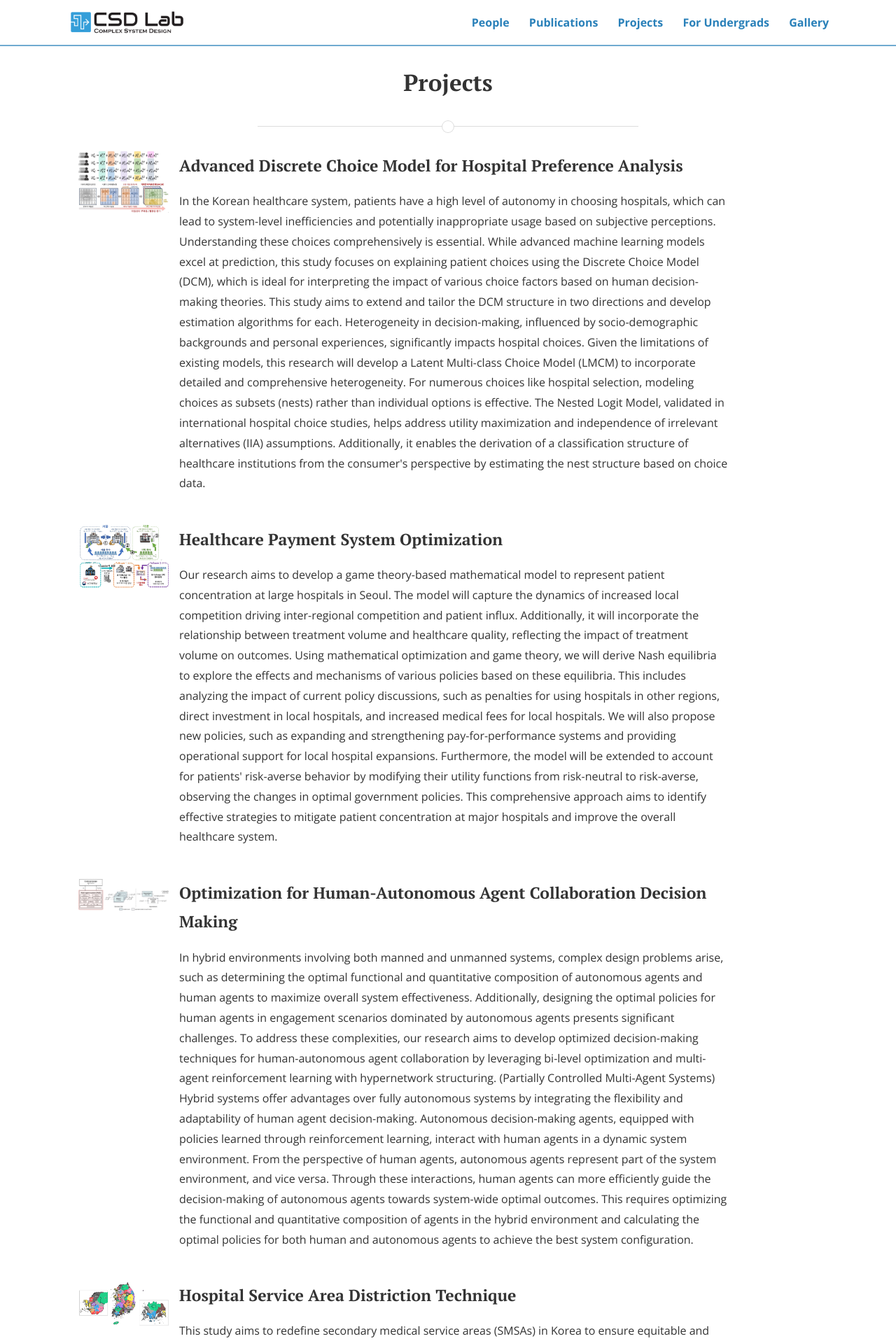
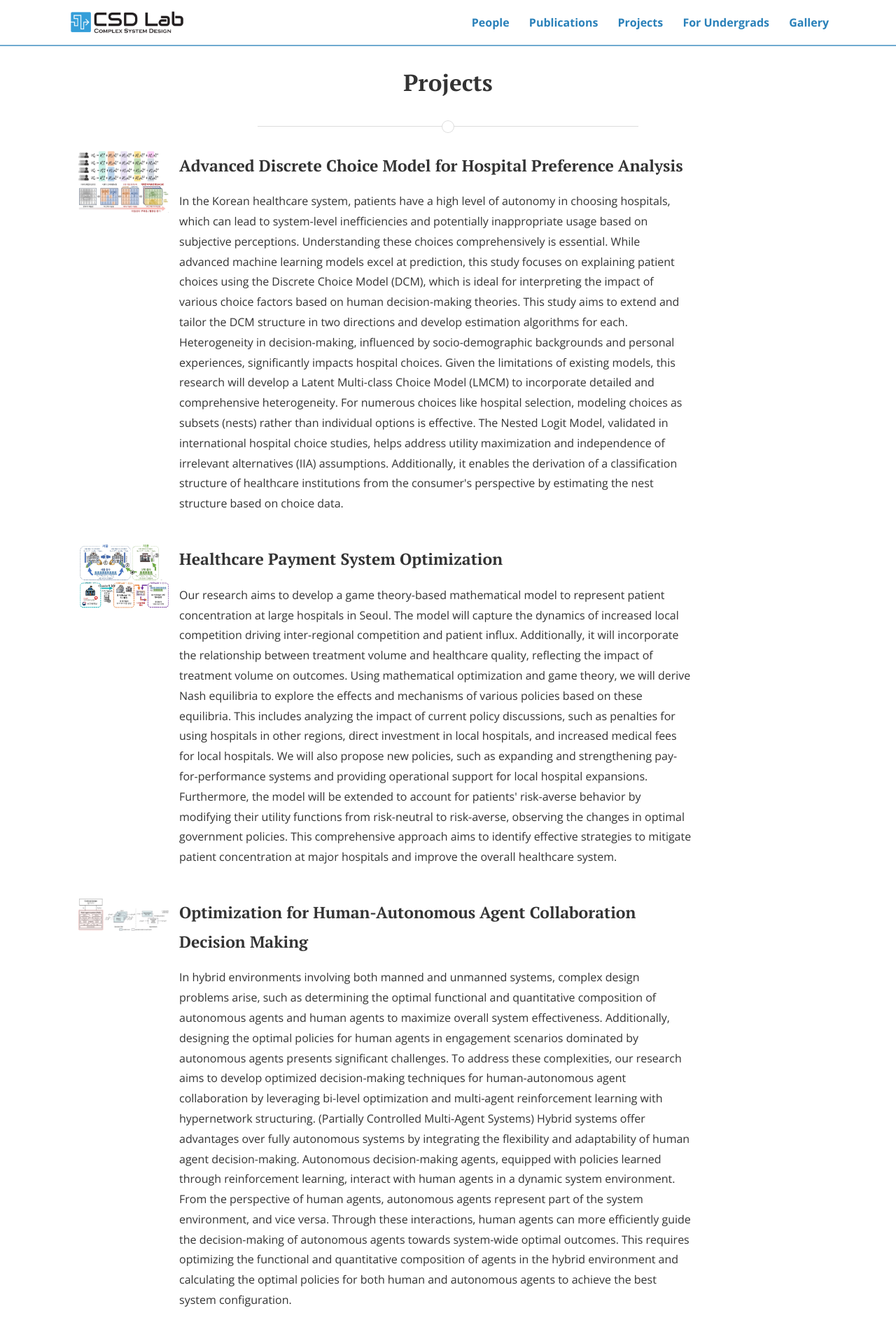
Before and after one commit to CSDlab-KAIST/csdlab-kaist.github.io, a Jekyll site: the page built from projects.html, in a window 1280 px wide. Shown: the top 1916 px of the page at 70% size. Built offline with Jekyll 4.4.1, drawn with Linux system fonts in a browser that asks for light colours; nearby versions of some CDN libraries.

Commit message:
Update main.scss

```diff
--- a/css/main.scss
+++ b/css/main.scss
@@ -124,7 +124,7 @@ body {
   min-height: 1px;
   padding-right: 15px;
   padding-left: 15px;
-  width: 40%;
+  width: 30%;
   min-width: 10px;
   @media (min-width: 600px) {
     max-width: 160px;
@@ -164,7 +164,7 @@ body {
 }
 
 .wrap-text{
-  width: 75%
+  width: 70%
 }
 
 .wrap-text-alumni{
```
